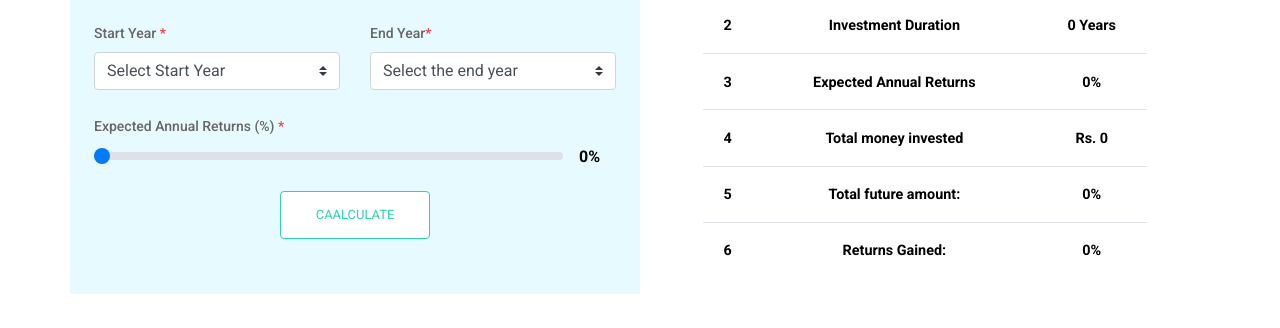
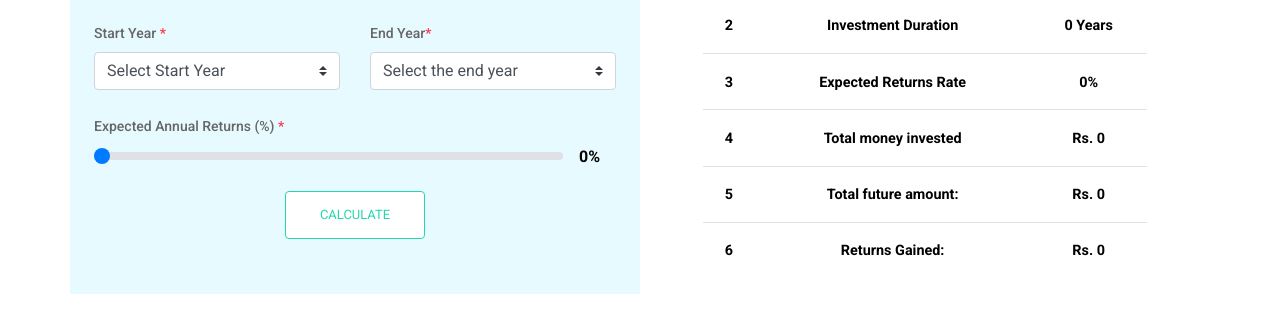
Before and after one commit to surendravj/Stocks_App, a React (Create React App) app: page /Sip in a window 1280 px wide. Shown: the part 362-690 px from the top of the page. Built offline with nearby package versions, Linux system fonts and the light colour scheme.

Commit message:
Added sip calcultions

```diff
--- a/src/App.css
+++ b/src/App.css
@@ -138,3 +138,8 @@ hr {
     font-weight: 700;
     color: black;
 }
+
+.graph-div {
+    justify-content: center;
+    display: flex;
+}
--- a/src/pages/SIPCalculator.jsx
+++ b/src/pages/SIPCalculator.jsx
@@ -4,6 +4,7 @@ import Navbar from "../components/Navbar";
 import "../App.css";
 import data from "../demo.json";
 import Chart from "react-apexcharts";
+import { numberWithCommas } from "../util/util";
 
 const SIPCalculator = () => {
   const years = [
@@ -25,16 +26,68 @@ const SIPCalculator = () => {
     2020,
   ];
 
+  // const months = [
+  //   {
+  //     month: "Jan",
+  //     num: 1,
+  //   },
+  //   {
+  //     month: "Feb",
+  //     num: 2,
+  //   },
+  //   {
+  //     month: "Mar",
+  //     num: 3,
+  //   },
+  //   {
+  //     month: "Apr",
+  //     num: 4,
+  //   },
+  //   {
+  //     month: "May",
+  //     num: 5,
+  //   },
+  //   {
+  //     month: "Jun",
+  //     num: 6,
+  //   },
+  //   {
+  //     month: "Jul",
+  //     num: 7,
+  //   },
+  //   {
+  //     month: "Aug",
+  //     num: 8,
+  //   },
+  //   {
+  //     month: "Sept",
+  //     num: 9,
+  //   },
+  //   {
+  //     month: "Oct",
+  //     num: 10,
+  //   },
+  //   {
+  //     month: "Nov",
+  //     num: 11,
+  //   },
+  //   {
+  //     month: "Dec",
+  //     num: 12,
+  //   },
+  // ];
+
   const [values, setvalues] = useState({
     amount: 0,
     period: 0,
     returns: 0,
     startYear: 0,
     endYear: 0,
+    result: 0,
   });
 
   const [isCalculated, setisCalculated] = useState(false);
-  const [buttonText, setbuttonText] = useState('Caalculate');
+  const [buttonText, setbuttonText] = useState("Calculate");
 
   const [graph, setgraph] = useState({
     xAxis: [],
@@ -49,7 +102,14 @@ const SIPCalculator = () => {
 
   const calculateSIP = (e) => {
     e.preventDefault();
-    setbuttonText('Calculating...');
+    var IReturns = values.returns / 100 / 12;
+    var n = values.endYear - values.startYear;
+    var finalAmount =
+      parseInt(values.amount) *
+      [Math.pow(IReturns + 1, n * 12) - 1] *
+      ((IReturns + 1) / IReturns);
+    setvalues({ ...values, result: Math.ceil(finalAmount) });
+    setbuttonText("Calculating...");
     var x = [];
     var y = [];
     var k = [];
@@ -66,7 +126,7 @@ const SIPCalculator = () => {
       }
     }
     setgraph({ ...graph, xAxis: x, yAxis: y, invested: k });
-    setbuttonText('Calculate');
+    setbuttonText("Calculate");
     setisCalculated(true);
   };
 
@@ -116,6 +176,38 @@ const SIPCalculator = () => {
           </div>
         </div>
 
+        {/* <div class="row mb-4">
+          <div class="col">
+            <label for="startmonth" className="sip-label">
+              Start Month <span className="text-danger">*</span>
+            </label>
+            <select
+              onChange={onHandleChange("startMonth")}
+              class="custom-select"
+            >
+              <option value={null} selected>
+                Select Start Year
+              </option>
+              {months.map((month) => {
+                return <option value={month.num}>{month.month}</option>;
+              })}
+            </select>
+          </div>
+          <div class="col">
+            <label for="endmonth" className="sip-label">
+              End Month<span className="text-danger">*</span>
+            </label>
+            <select onChange={onHandleChange("endMonth")} class="custom-select">
+              <option value={null} selected>
+                Select the end month
+              </option>
+              {months.map((month) => {
+                return <option value={month.num}>{month.month}</option>;
+              })}
+            </select>
+          </div>
+        </div> */}
+
         <label for="customRange1" className="sip-label">
           Expected Annual Returns (%) <span className="text-danger">*</span>
         </label>
@@ -161,20 +253,24 @@ const SIPCalculator = () => {
                 1
               </th>
               <td className="returns-text">Invested Amount</td>
-              <td className="returns-text">Rs.{values.amount}</td>
+              <td className="returns-text">
+                Rs.{numberWithCommas(values.amount)}
+              </td>
             </tr>
             <tr>
               <th className="returns-text" scope="row">
                 2
               </th>
               <td className="returns-text">Investment Duration</td>
-              <td className="returns-text">{values.period} Years</td>
+              <td className="returns-text">
+                {isCalculated?values.endYear - values.startYear:0} Years
+              </td>
             </tr>
             <tr>
               <th className="returns-text" scope="row">
                 3
               </th>
-              <td className="returns-text">Expected Annual Returns</td>
+              <td className="returns-text">Expected Returns Rate</td>
               <td className="returns-text">{values.returns}%</td>
             </tr>
             <tr>
@@ -183,7 +279,10 @@ const SIPCalculator = () => {
               </th>
               <td className="returns-text">Total money invested</td>
               <td className="returns-text">
-                Rs. {values.period * 12 * values.amount}
+                Rs.{" "}
+                {isCalculated?numberWithCommas(
+                  (values.endYear - values.startYear) * 12 * values.amount
+                ):0}
               </td>
             </tr>
             <tr>
@@ -191,14 +290,22 @@ const SIPCalculator = () => {
                 5
               </th>
               <td className="returns-text">Total future amount:</td>
-              <td className="returns-text">{values.returns}%</td>
+              <td className="returns-text">
+                Rs. {isCalculated?numberWithCommas(values.result):0}
+              </td>
             </tr>
             <tr>
               <th className="returns-text" scope="row">
                 6
               </th>
               <td className="returns-text">Returns Gained:</td>
-              <td className="returns-text">{values.returns}%</td>
+              <td className="returns-text">
+                Rs.{" "}
+                {isCalculated?numberWithCommas(
+                  values.result -
+                    (values.endYear - values.startYear) * 12 * values.amount
+                ):0}
+              </td>
             </tr>
           </tbody>
         </table>
@@ -210,7 +317,7 @@ const SIPCalculator = () => {
     chart: {
       id: "apexchart-example",
       zoom: false,
-      menu: false,
+      tools: false,
     },
     xaxis: {
       categories: graph.xAxis,
@@ -245,14 +352,13 @@ const SIPCalculator = () => {
           <div className="col-md-6 col-sm-8 ">{dataShow()}</div>
         </div>
       </div>
-      <div className="container">
-        <div className="text-center col-md-6 offset-md-3">
-          {isCalculated ? (
-            <div className="center">
-              <Chart options={options} series={series} width="600px" />
-            </div>
-          ) : null}
-        </div>
+      <div className="graph-div">
+        {isCalculated ? (
+          <div className="center">
+            <Chart options={options} series={series} width="600px" />
+          </div>
+        ) : null}
+        <div></div>
       </div>
     </div>
   );
--- /dev/null
+++ b/src/util/util.js
@@ -0,0 +1,6 @@
+export const numberWithCommas = (x) => {
+    if (x === undefined || x === null) {
+      return null;
+    }
+    return x.toString().replace(/(\d)(?=(\d\d)+\d$)/g, "$1,");
+  };
```
Also changed, not shown: 1 other file (tests, documents, lock files or other folders).
